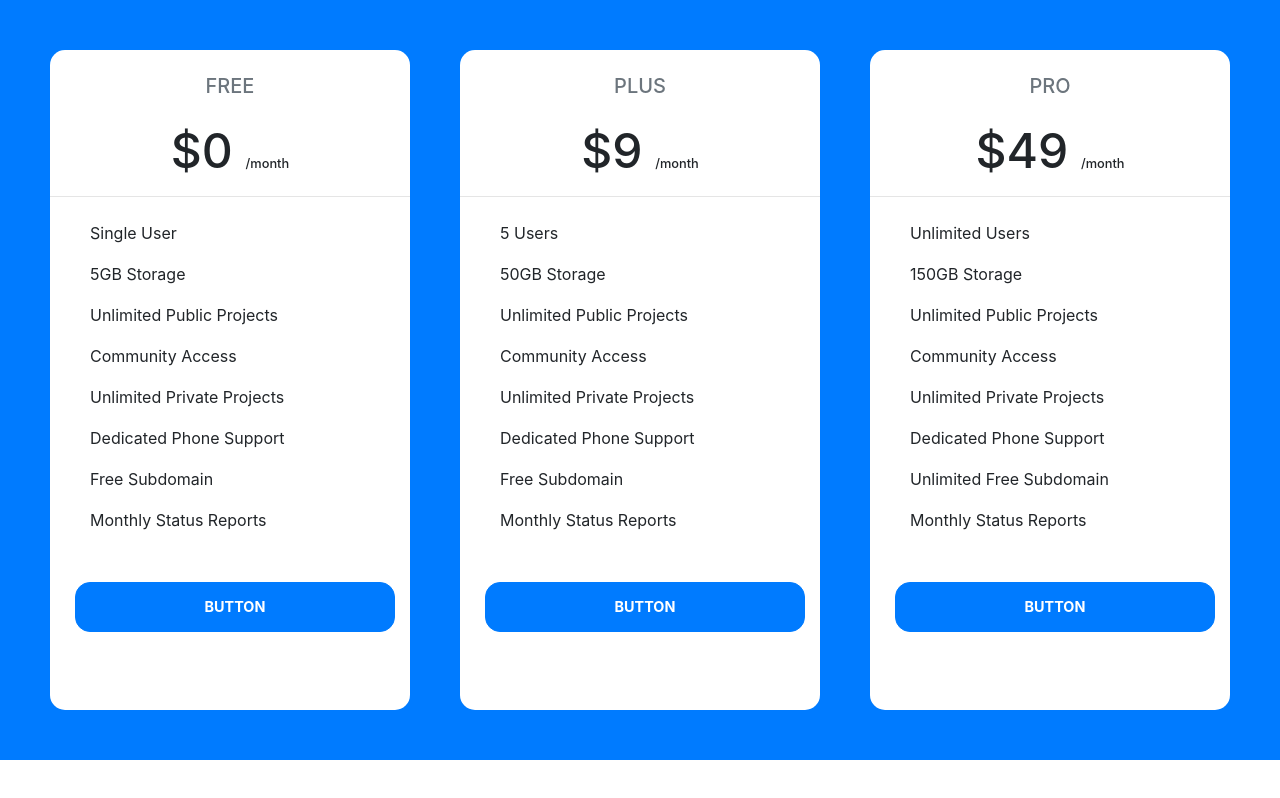
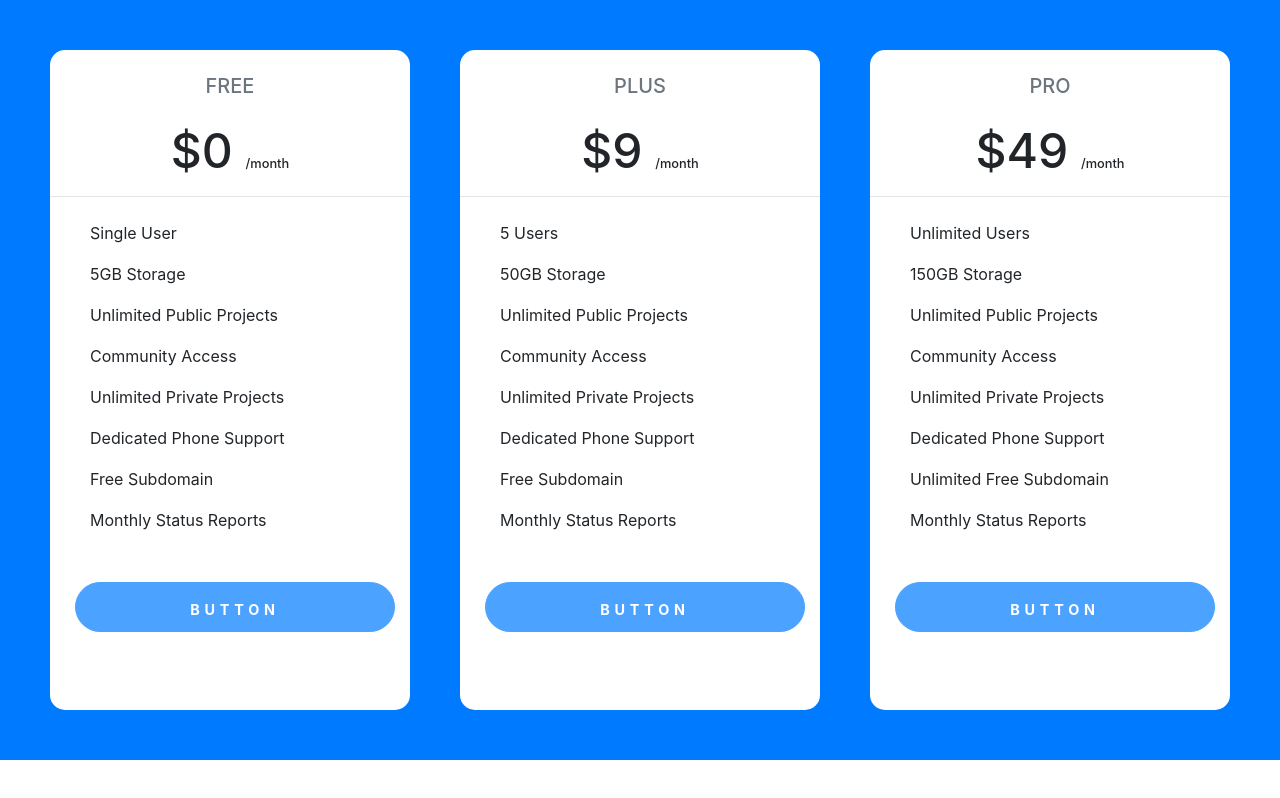
Before and after one commit to Vismaya-Ebin/React-PricingTable, a React (Create React App) app in the folder pricing-table/: page / in a window 1280 px wide. Built offline with nearby package versions, Linux system fonts and the light colour scheme.

Commit message:
Added feature

```diff
--- a/pricing-table/src/PricingTable.js
+++ b/pricing-table/src/PricingTable.js
@@ -1,7 +1,10 @@
 import { useState } from "react";
 import "./App.css";
 
+
 export default function Pricing() {
+  const [over, onHover] = useState(false);
+
   const pricingTable = [
     {
       mode: "free",
@@ -67,17 +70,27 @@ export default function Pricing() {
     margin: "50px 0px",
   };
   const btnStyle = {
-    borderRadius: "15px",
+    borderRadius: "5rem",
     margin: "25px",
     width: "320px",
     height: "50px",
     fontSize: "0.9rem",
     fontWeight: "bold",
+    letterSpacing: ".3rem",
+
+    padding: "1rem",
+    opacity: "0.7",
+    transition: "all 0.2s",
   };
+
   return (
     <div style={styles}>
       {initialPricingTable.map((data) => (
-        <div style={innerDiv}>
+        <div
+          style={innerDiv}
+          onMouseOver={() => onHover(true)}
+          onMouseOut={() => onHover(false)}
+        >
           <h5 class="card-title text-muted text-uppercase text-center m-4">
             {data.mode}
           </h5>
```
